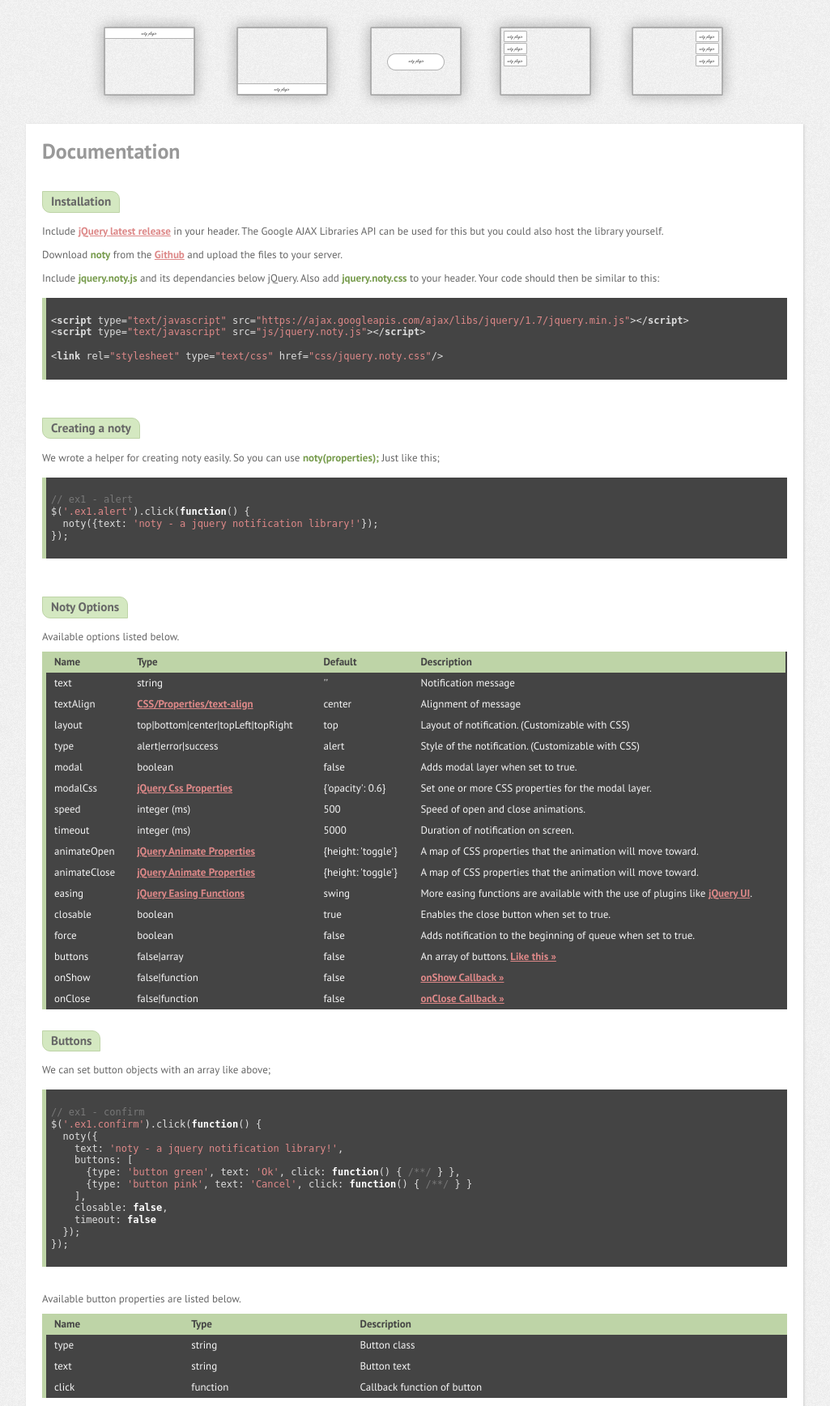
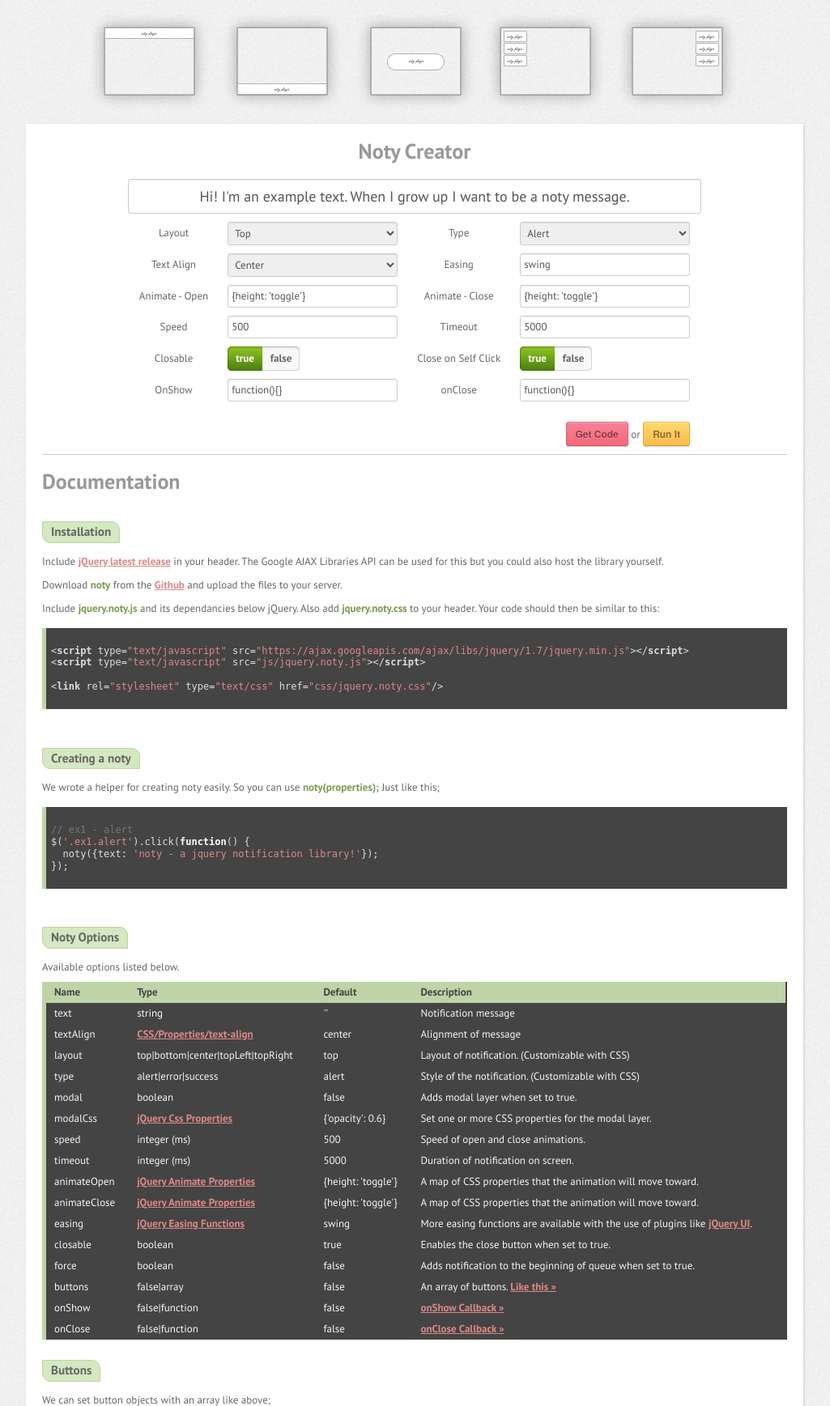
Before and after one commit to needim/noty, a PHP site: page / in a window 1280 px wide. Shown: the part 364-2101 px from the top of the page at 81% size, without its empty margins (128-1153 px from the left). Run offline with PHP 8.4, Linux system fonts and the light colour scheme.

Commit message:
There is a Noty Creator and new option closeOnSelfClick, default: true

```diff
--- a/css/style.css
+++ b/css/style.css
@@ -176,7 +176,7 @@
 }
 
 
-div#documentation table {
+div#documentation table.dark {
 	width: 100%;
 	margin: 10px 0px;
 	background-color: #444444;
@@ -184,18 +184,18 @@
 	border-left: 5px solid #BED4A7;
 }
 
-div#documentation table th {
+div#documentation table.dark th {
 	text-align: left;
 	padding: 5px 10px;
 	background-color: #BED4A7;
 	color: #444;
 }
 
-div#documentation table th.default {
+div#documentation table.dark th.default {
 	width: 100px;
 }
 
-div#documentation table td {
+div#documentation table.dark td {
 	padding: 5px 10px;
 }
 
@@ -268,6 +268,68 @@
 .cb-enable.selected span { background-position: left -150px; color: #fff; }
 .switch label { cursor: pointer; }
 
+p.field.switch.sub {
+	padding: 0px; margin: 0px;
+}
+
+div.noty-creator {
+	text-align: center;
+	border-bottom: 1px solid #ccc;
+}
+div.noty-creator table {
+	margin: 0 auto;
+	border-collapse: separate;
+	border-spacing: 10px;
+}
+div.noty-creator table td {
+	padding: 0px 7px;
+	vertical-align: middle;
+}
+div.noty-creator table td.buttons {
+	text-align: right;
+	padding-top: 15px;
+}
+
+div.noty-creator table td.buttons .button {
+	cursor: pointer;
+}
+
+input, textarea, select, .uneditable-input {
+  border: 1px solid #CCCCCC;
+  border-radius: 3px 3px 3px 3px;
+  color: #555555;
+  display: inline-block;
+  font-size: 13px;
+  line-height: 18px;
+  padding: 4px;
+  width: 200px;
+  -moz-transition: border 0.2s linear 0s, box-shadow 0.2s linear 0s;
+	box-shadow: 0 1px 1px rgba(0, 0, 0, 0.075) inset;
+	font-family:'PT Sans', Tahoma, Arial, sans-serif;
+	vertical-align: middle;
+}
+select {
+	width: 210px;
+}
+input:focus, textarea:focus {
+    border-color: rgba(82, 168, 236, 0.8);
+    box-shadow: 0 1px 1px rgba(0, 0, 0, 0.075) inset, 0 0 2px rgba(82, 168, 236, 0.6);
+    outline: 0 none;
+}
+input.big {
+	font-size: 18px;
+	line-height: 25px;
+	padding: 8px;
+	width: 75%;
+	text-align: center;
+}
+
+textarea#getCodeResult {
+	width: 70%;
+	margin-bottom: 20px;
+	resize: none;
+	display: none;
+}
 
 
 /* ==|== non-semantic helper classes ======================================== */
--- a/index.html
+++ b/index.html
@@ -127,6 +127,119 @@
 
     <div id="documentation">
 
+    	<div class="noty-creator">
+
+    		<h1>Noty Creator</h1>
+
+				<form id="noty_creator">
+				<input class="big" type="text" name="text" value="Hi! I'm an example text. When I grow up I want to be a noty message." >
+
+				<div class="creator-options">
+
+					<table>
+    			<tr>
+    				<td>Layout</td>
+    				<td>
+    					<select name="layout">
+    						<option selected="selected" value="top">Top</option>
+    						<option value="bottom">Bottom</option>
+    						<option value="center">Center</option>
+    						<option value="topLeft">Top Left</option>
+    						<option value="topRight">Top Right</option>
+    					</select>
+    				</td>
+    				<td>Type</td>
+    				<td style="vertical-align: middle">
+    					<select name="type">
+    						<option selected="selected" value="alert">Alert</option>
+    						<option value="error">Error</option>
+    						<option value="success">Success</option>
+    					</select>
+    				</td>
+    			</tr>
+    			<tr>
+    				<td>Text Align</td>
+    				<td>
+    					<select name="textAlign">
+    						<option value="left">Left</option>
+    						<option value="right">Right</option>
+    						<option selected="selected" value="center">Center</option>
+    						<option value="justify">Justify</option>
+    					</select>
+    				</td>
+    				<td>Easing</td>
+    				<td>
+    					<input type="text" readonly name="easing" value="swing">
+    				</td>
+    			</tr>
+    			<tr>
+    				<td>Animate - Open</td>
+    				<td>
+    					<input type="text" name="animateOpen" value="{height: 'toggle'}">
+    				</td>
+    				<td>Animate - Close</td>
+    				<td>
+    					<input type="text" name="animateClose" value="{height: 'toggle'}">
+    				</td>
+    			</tr>
+    			<tr>
+    				<td>Speed</td>
+    				<td>
+    					<input type="text" name="speed" value="500">
+    				</td>
+    				<td>Timeout</td>
+    				<td>
+    					<input type="text" name="timeout" value="5000">
+    				</td>
+    			</tr>
+    			<tr>
+    				<td>Closable</td>
+    				<td>
+    					<p class="field switch sub">
+    						<input id="closable" type="hidden" name="closable" value="true">
+								<label title="closable" for="radio3" class="cb-enable selected"><span>true</span></label>
+								<label title="closable" for="radio4" class="cb-disable"><span>false</span></label>
+							</p>
+    				</td>
+    				<td>Close on Self Click</td>
+    				<td>
+    					<p class="field switch sub">
+    						<input id="closeOnSelfClick" type="hidden" name="closeOnSelfClick" value="true">
+								<label title="closeOnSelfClick" for="radio5" class="cb-enable selected"><span>true</span></label>
+								<label title="closeOnSelfClick" for="radio6" class="cb-disable"><span>false</span></label>
+							</p>
+    				</td>
+    			</tr>
+    			<tr>
+    				<td>OnShow</td>
+    				<td>
+    					<input type="text" name="onShow" value="function(){}">
+    				</td>
+    				<td>onClose</td>
+    				<td>
+    					<input type="text" name="onClose" value="function(){}">
+    				</td>
+    			</tr>
+    			<tr>
+    				<td colspan="4" class="buttons">
+    					<span id="getCode" class="button pink">Get Code</span> or
+    					<span id="runIt" class="button orange">Run It</span>
+    				</td>
+    			</tr>
+    			</table>
+
+    			<div class="getCodeResult">
+
+    				<textarea id="getCodeResult"></textarea>
+
+    			</div>
+
+				</div>
+
+				</form>
+
+			</div>
+
 			<h1>Documentation</h1>
 
 			<div id="usage">
@@ -186,7 +299,7 @@
 
 						Available options listed below.
 
-						<table>
+						<table class="dark">
 							<tr>
 								<th>Name</th>
 								<th>Type</th>
@@ -322,7 +435,7 @@
 
 						Available button properties are listed below.
 
-						<table>
+						<table class="dark">
 							<tr>
 								<th>Name</th>
 								<th>Type</th>
@@ -357,7 +470,7 @@
 
 						Noty plugin have 2 callback option for now. We will add more callback asap.
 
-						<table>
+						<table class="dark">
 							<tr>
 								<th>Name</th>
 								<th>Description</th>
@@ -382,7 +495,7 @@
 
 					<div class="description">
 
-						<table>
+						<table class="dark">
 							<tr>
 								<th>Function</th>
 								<th>Params</th>
@@ -415,7 +528,7 @@
 
 					<div class="description">
 
-						<table>
+						<table class="dark">
 							<thead>
 								<tr>
 									<th>Committer</th>
--- a/js/script.js
+++ b/js/script.js
@@ -3,6 +3,27 @@
 */
 
 var note = 'noty - a jquery notification library!';
+
+function getCode() {
+	var optionsArray = $('#noty_creator').serializeArray();
+	var options = {};
+	var objects = ['onShow', 'onClose', 'animateOpen', 'animateClose'];
+
+	$.each(optionsArray, function(index, field) {
+		if (jQuery.inArray(field.name, objects) > -1) {
+			options[field.name] = eval("(" + field.value + ')');
+		} else {
+			if (field.value == 'false') {
+				options[field.name] = false;
+			} else if (field.value == 'true') {
+				options[field.name] = true;
+			} else {
+				options[field.name] = field.value;
+			}
+		}
+	});
+	return options;
+}
 
 $(document).ready(function() {
 
@@ -29,14 +50,32 @@
 		var parent = $(this).parents('.switch');
 		$('.cb-disable',parent).removeClass('selected');
 		$(this).addClass('selected');
-		$.noty.defaultOptions.modal = true;
+		if ($(this).attr('title')) {
+			$('#'+$(this).attr('title')).val('true');
+		} else {
+			$.noty.defaultOptions.modal = true;
+		}
 	});
 
 	$(".cb-disable").click(function(){
 		var parent = $(this).parents('.switch');
 		$('.cb-enable',parent).removeClass('selected');
 		$(this).addClass('selected');
-		$.noty.defaultOptions.modal = false;
+		if ($(this).attr('title')) {
+			$('#'+$(this).attr('title')).val('false');
+		} else {
+			$.noty.defaultOptions.modal = false;
+		}
+	});
+
+	$('#getCode').click(function() {
+		var source = getCode();
+		$('textarea#getCodeResult').html('noty'+ source.toSource() +';').slideDown();
+	});
+
+	$('#runIt').click(function() {
+		var source = getCode();
+		noty(source);
 	});
 
 	// EX 1 ======================
```
Also changed, not shown: js/noty/js/jquery.noty.js.
